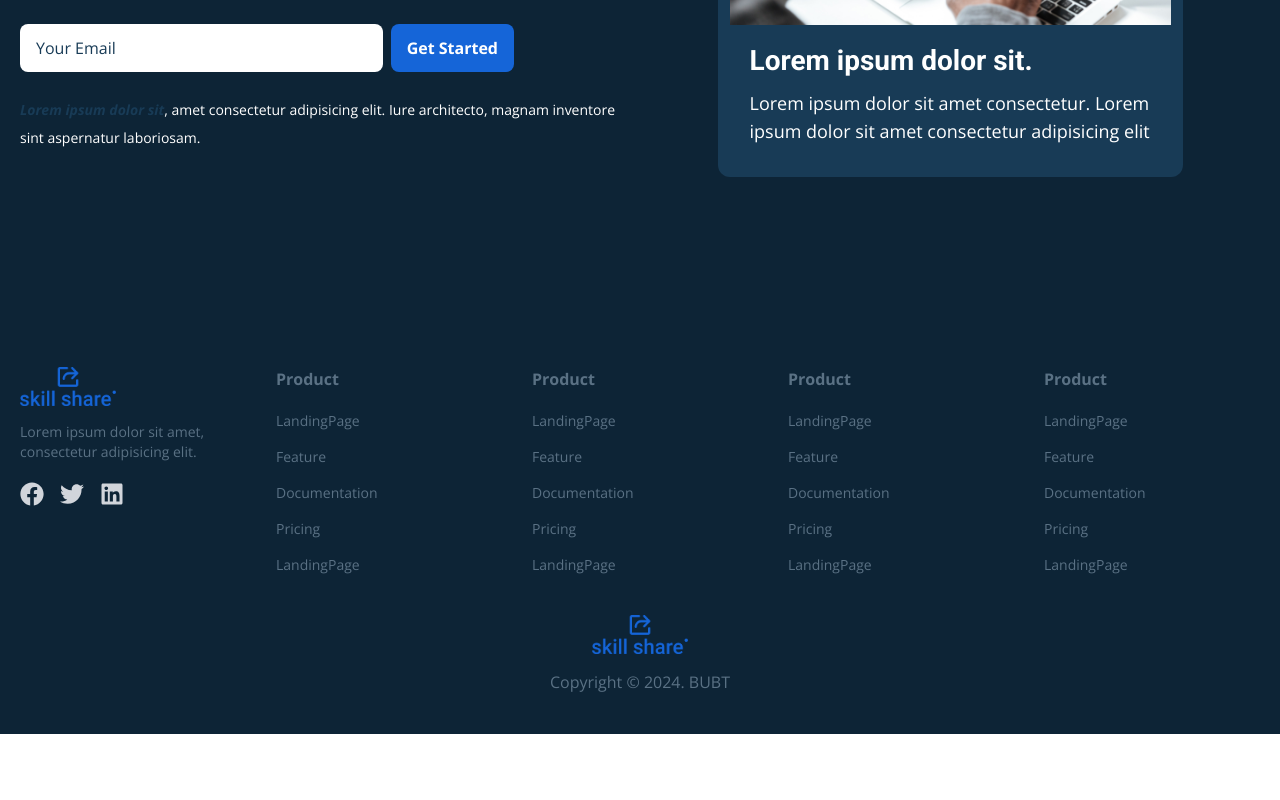
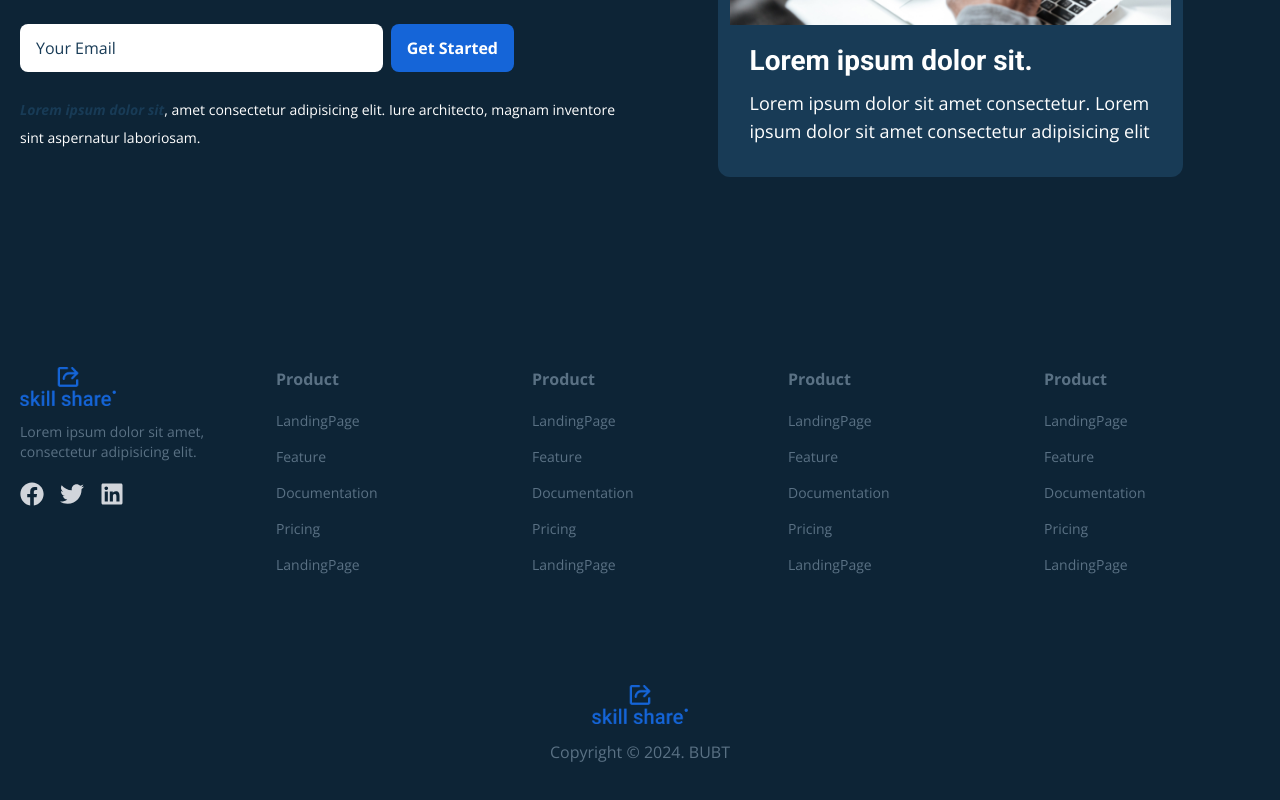
Before and after one commit to shaikot-asif/Skill-Sharing-Platform-, a React (Vite) app: page / in a window 1280 px wide. Shown: the part 1496-2296 px from the top of the page. Before the commit the page ends 2230 px from the top, so only its background shows below. Built offline with nearby package versions, Linux system fonts and the light colour scheme.

Commit message:
Adding some margin

```diff
--- a/src/components/Footer.jsx
+++ b/src/components/Footer.jsx
@@ -115,7 +115,7 @@ const Footer = () => {
             </li>
           </ul>
         </div>
-        <div className="hidden md:flex flex-col items-center space-y-4 md:col-span-12 lg:col-span-10">
+        <div className="hidden md:flex flex-col items-center space-y-4 mt-[70px] md:col-span-12 lg:col-span-10">
           <div>
             <img src={images.Logo} alt="logo" className="w-24" />
           </div>
```
